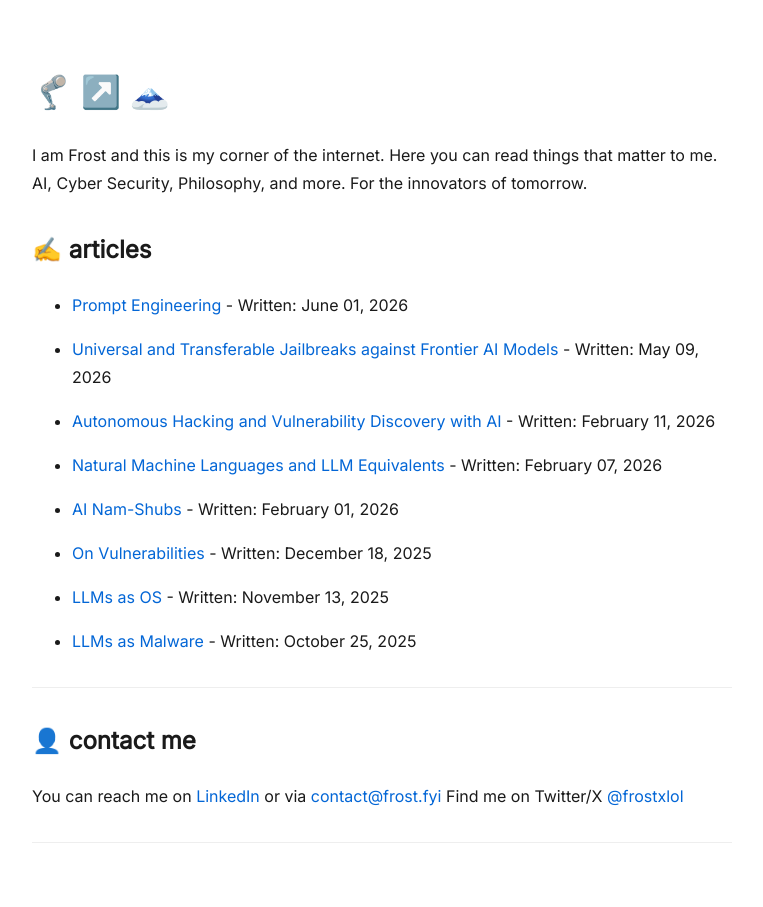
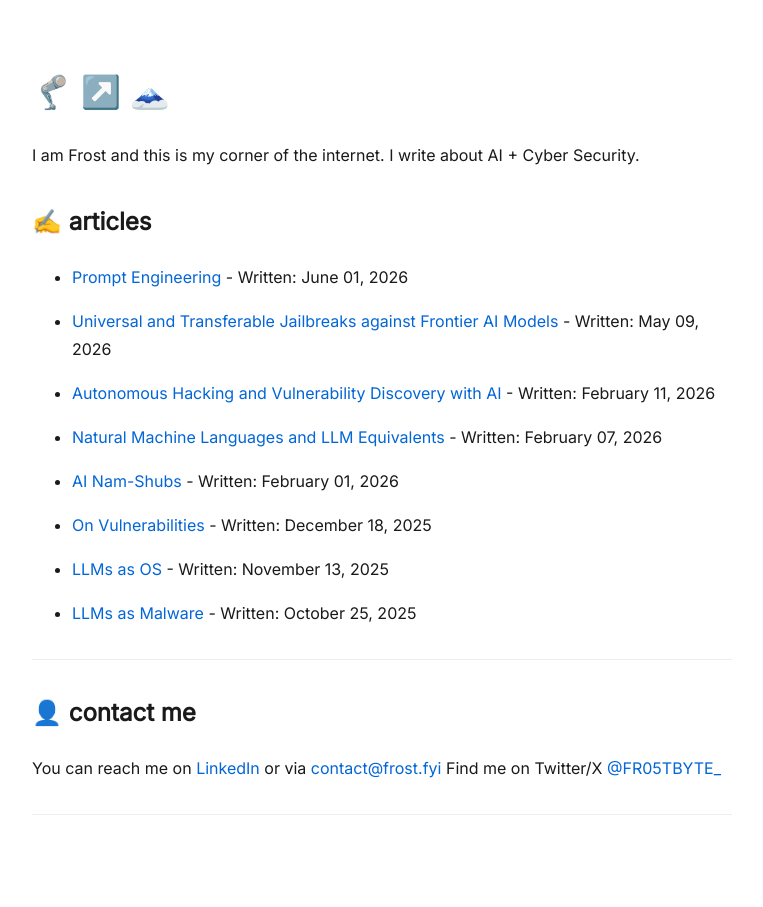
Before and after one commit to FR05TBYTEX/FR05TBYTEX.github.io, a Jekyll site: the page built from index.md, in a window 1280 px wide. Shown: the whole page, without its empty margins (258-1021 px from the left). Built offline with Jekyll 4.4.1, drawn with Linux system fonts in a browser that asks for light colours.

Commit message:
same same

```diff
--- a/index.md
+++ b/index.md
@@ -1,11 +1,11 @@
 ---
 layout: default
-title: frosthub
+title: FR05TBYTE
 ---
 
 # 🦿 ↗️  🗻
 
-I am Frost and this is my corner of the internet. Here you can read things that matter to me. AI, Cyber Security, Philosophy, and more. For the innovators of tomorrow.
+I am Frost and this is my corner of the internet. I write about AI + Cyber Security.
 
 ## ✍️ articles
 {% assign sorted_posts = site.posts | sort: "date" | reverse %}
@@ -17,6 +17,6 @@ I am Frost and this is my corner of the internet. Here you can read things that
 ## 👤 contact me
 
 You can reach me on [LinkedIn](https://www.linkedin.com/in/frostsec) or via [contact@frost.fyi](mailto:contact@frost.fyi)
-Find me on Twitter/X [@frostxlol](https://x.com/frostxlol)
+Find me on Twitter/X [@FR05TBYTE_](https://x.com/FR05TBYTE_)
 
 ---
```
